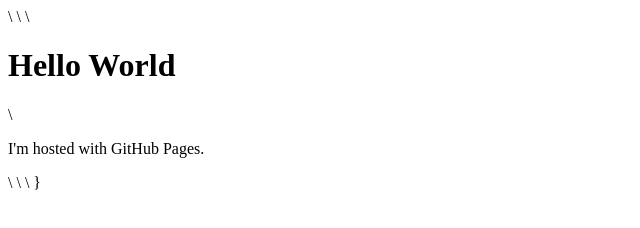
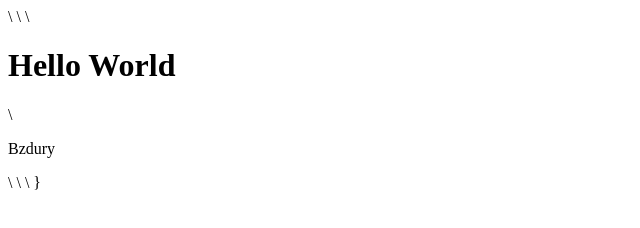
Before and after one commit to RudolphRedNose/rudolphrednose.github.io, a plain HTML site: page index.html in a window 1280 px wide. Shown: the whole page, without its empty margins (0-640 px from the left). Drawn offline with Linux system fonts and the light colour scheme.

Commit message:
Update index.html

```diff
--- a/index.html
+++ b/index.html
@@ -3,7 +3,7 @@
 <html>\
 <body>\
 <h1>Hello World</h1>\
-<p>I'm hosted with GitHub Pages.</p>\
+<p>Bzdury</p>\
 </body>\
 </html>\
 }
```
